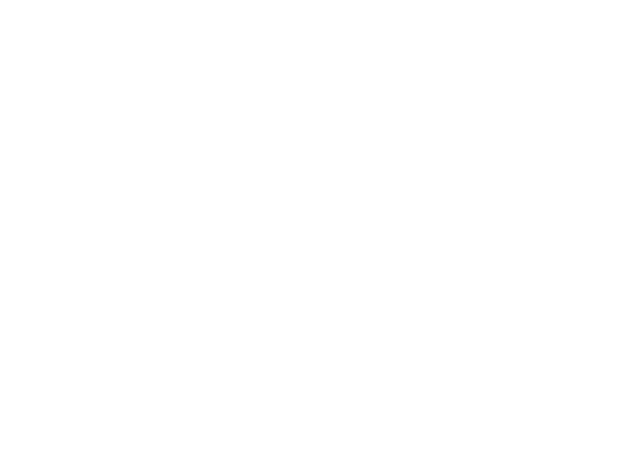
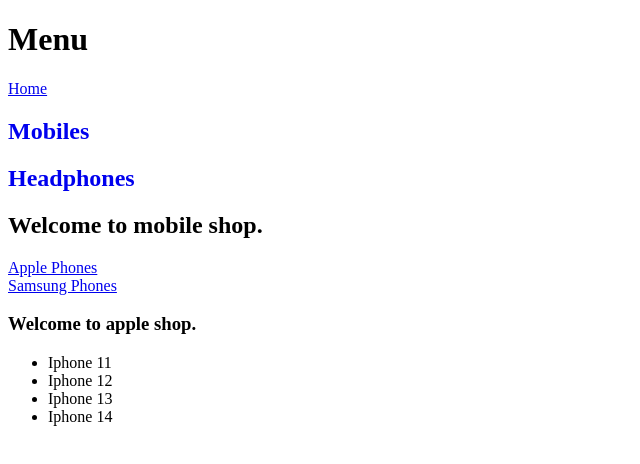
Before and after one commit to lucky7xx/React-All-Projects, a React (Create React App) app: page /mobiles/apple in a window 1280 px wide. Before the commit this address had no page. Shown: the top 464 px of the page, without its empty margins (0-640 px from the left). Built offline with nearby package versions, Linux system fonts and the light colour scheme.

Commit message:
LAST COMMIT ON CHRISTMAS

```diff
--- /dev/null
+++ b/src/NestedRouter/App.js
@@ -0,0 +1,39 @@
+import React from "react";
+import { Route, Routes, Link } from "react-router-dom";
+import Apple from "./Mobiles/Apple";
+import Boat from "./Mobiles/Headphones/Boat";
+import Headphones from "./Mobiles/Headphones/Headphones";
+import Jbl from "./Mobiles/Headphones/Jbl";
+import Mobiles from "./Mobiles/Mobiles";
+import Samsung from "./Mobiles/Samsung";
+
+const App = () => {
+  return (
+    <div>
+      <h1>Menu</h1>
+      <Link to={"/"}>Home</Link> <br />
+      <h2>
+        <Link to={"/mobiles"} style={{ textDecoration: "none" }}>
+          Mobiles
+        </Link>
+      </h2>
+      <h2>
+        <Link to={"/headphones"} style={{ textDecoration: "none" }}>
+          Headphones
+        </Link>
+      </h2>
+      <Routes>
+        <Route path="mobiles" element={<Mobiles />}>
+          <Route path="apple" element={<Apple />} />
+          <Route path="samsung" element={<Samsung />} />
+        </Route>
+        <Route path="/headphones" element={<Headphones />}>
+          <Route path="boat" element={<Boat />} />
+          <Route path="jbl" element={<Jbl />} />
+        </Route>
+      </Routes>
+    </div>
+  );
+};
+
+export default App;
--- /dev/null
+++ b/src/NestedRouter/Mobiles/Apple.js
@@ -0,0 +1,17 @@
+import React from "react";
+
+const Apple = () => {
+  return (
+    <div>
+      <h3>Welcome to apple shop.</h3>
+      <ul>
+        <li>Iphone 11</li>
+        <li>Iphone 12</li>
+        <li>Iphone 13</li>
+        <li>Iphone 14</li>
+      </ul>
+    </div>
+  );
+};
+
+export default Apple;
--- /dev/null
+++ b/src/NestedRouter/Mobiles/Headphones/Boat.js
@@ -0,0 +1,11 @@
+import React from "react";
+
+function Boat() {
+  return (
+    <div>
+      <h3>Boat headphones at best price.</h3>
+    </div>
+  );
+}
+
+export default Boat;
--- /dev/null
+++ b/src/NestedRouter/Mobiles/Headphones/Headphones.js
@@ -0,0 +1,21 @@
+import React from "react";
+import { Link, Route, Routes } from "react-router-dom";
+import Boat from "./Boat";
+import Jbl from "./Jbl";
+
+const Headphones = () => {
+  return (
+    <div>
+      <h2>Welcome to headphones shop.</h2>
+      <Link to={"/headphones/boat"}>Boat Headphones</Link>
+      <br />
+      <Link to={"/headphones/jbl"}>JBL Headphones</Link>
+      <Routes>
+        <Route path="/boat" element={<Boat />} />
+        <Route path="/jbl" element={<Jbl />} />
+      </Routes>
+    </div>
+  );
+};
+
+export default Headphones;
--- /dev/null
+++ b/src/NestedRouter/Mobiles/Headphones/Jbl.js
@@ -0,0 +1,11 @@
+import React from "react";
+
+function Jbl() {
+  return (
+    <div>
+      <h3>Jbl Headphones at best price</h3>
+    </div>
+  );
+}
+
+export default Jbl;
--- /dev/null
+++ b/src/NestedRouter/Mobiles/Mobiles.js
@@ -0,0 +1,21 @@
+import React from "react";
+import { Link, Route, Routes } from "react-router-dom";
+import Apple from "./Apple";
+import Samsung from "./Samsung";
+
+const Mobiles = () => {
+  return (
+    <div>
+      <h2>Welcome to mobile shop.</h2>
+      <Link to={"/mobiles/apple"}>Apple Phones</Link>
+      <br />
+      <Link to={"/mobiles/samsung"}>Samsung Phones</Link>
+      <Routes>
+        <Route path="/apple" element={<Apple />} />
+        <Route path="/samsung" element={<Samsung />} />
+      </Routes>
+    </div>
+  );
+};
+
+export default Mobiles;
--- /dev/null
+++ b/src/NestedRouter/Mobiles/Samsung.js
@@ -0,0 +1,17 @@
+import React from "react";
+
+const Samsung = () => {
+  return (
+    <div>
+      <h3>Welcome to samsung phone shop.</h3>
+      <ul>
+        <li>Samsung Galaxy s10</li>
+        <li>Samsung Galaxy s11</li>
+        <li>Samsung Galaxy s20</li>
+        <li>Samsung Galaxy s22</li>
+      </ul>
+    </div>
+  );
+};
+
+export default Samsung;
--- a/src/index.js
+++ b/src/index.js
@@ -8,7 +8,8 @@
 // import WeatherCard from "./WeatherApp/WeatherCard";
 // import WeatherApp from "./WeatherApp/WeatherApp";
 // import Rating from "./Rating/Rating";
-import App from "./Router/App";
+// import App from "./Router/App";
+import App from "./NestedRouter/App";
 
 const root = ReactDOM.createRoot(document.getElementById("root"));
 root.render(
```
